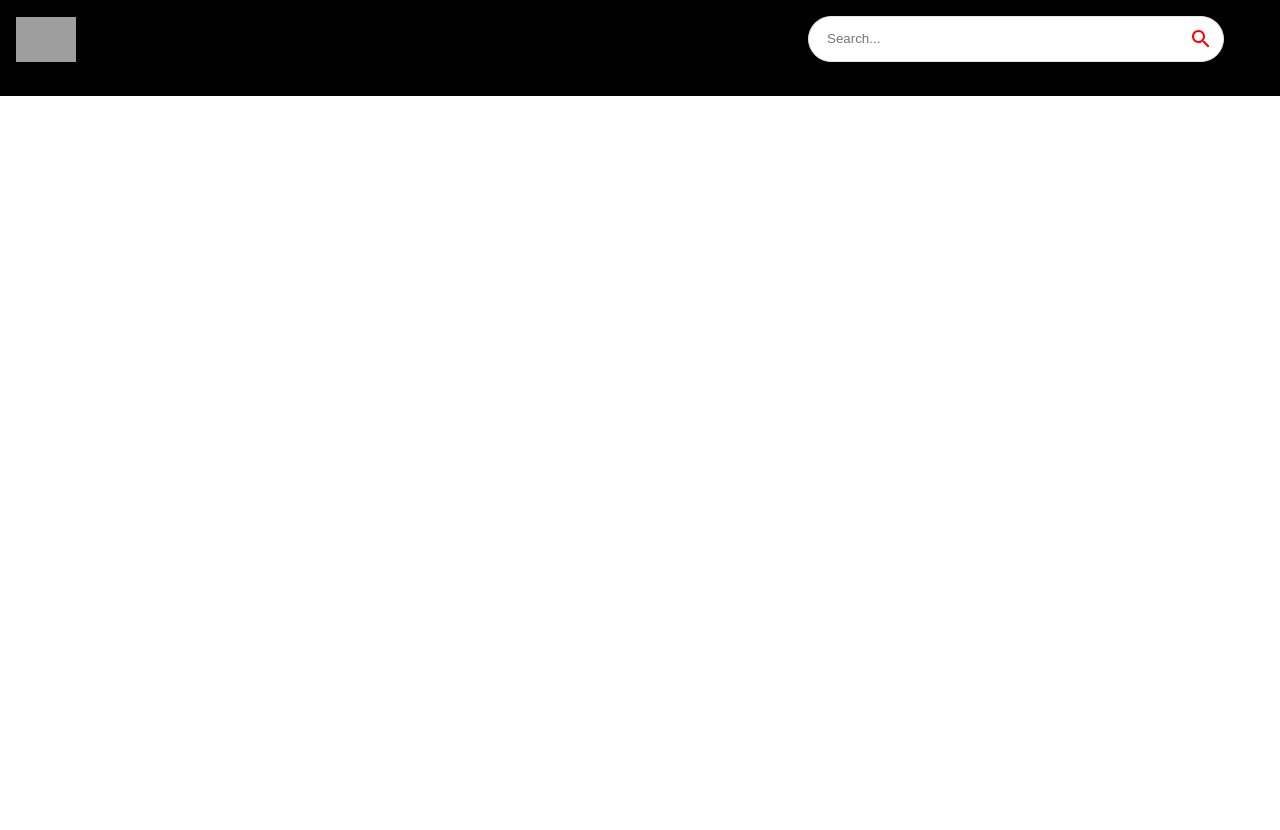
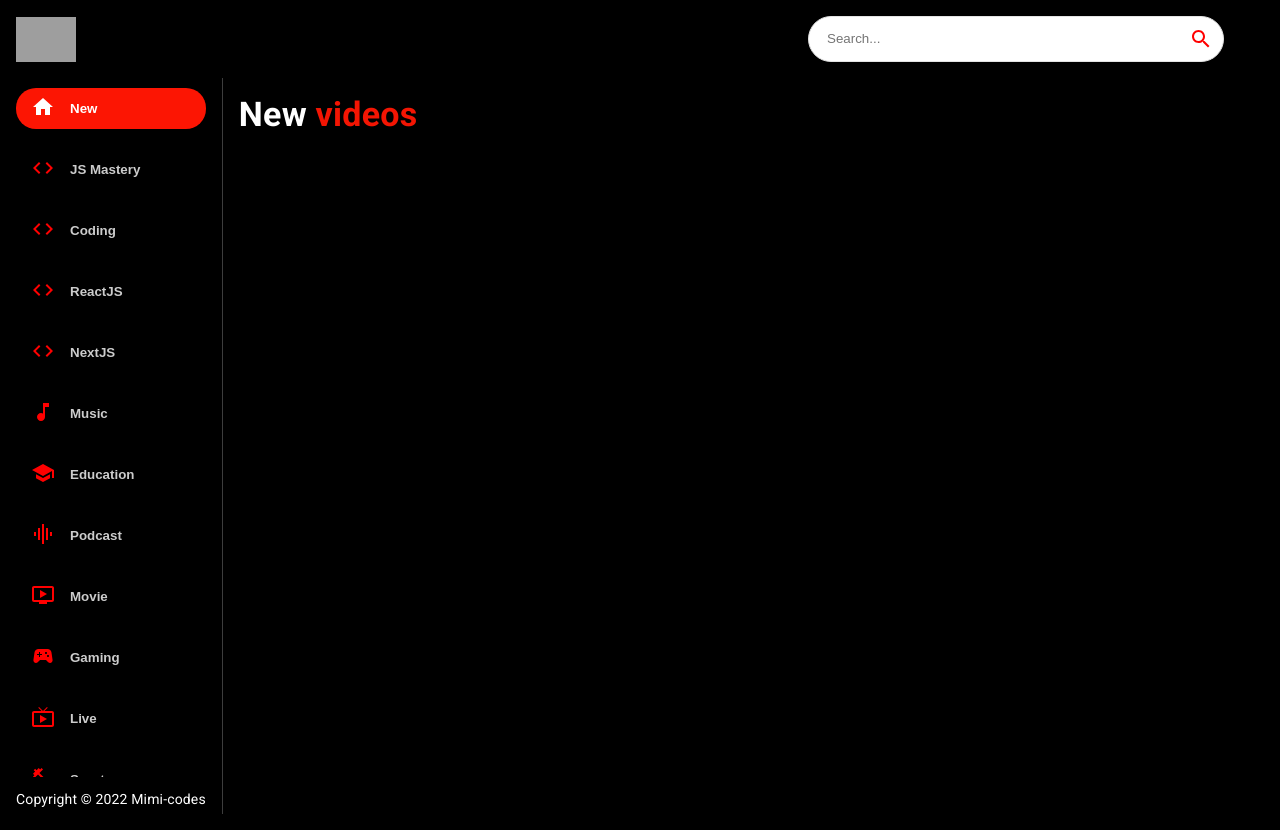
Before and after one commit to Mimi-codes/youtube_clone, a React (Create React App) app: page / in a window 1280 px wide. Before the commit the page ends 800 px from the top, so only its background shows below. Built offline with nearby package versions, Linux system fonts and the light colour scheme; grey boxes are pictures that could not be loaded.

Commit message:
added the sidebar component

```diff
--- a/src/components/Feed.jsx
+++ b/src/components/Feed.jsx
@@ -1,8 +1,32 @@
-import React from 'react'
+import {useState, useEffect} from 'react'
+import { Box, Stack, Typography } from '@mui/material'
+import { Sidebar, Videos } from './'
+
 
 const Feed = () => {
   return (
-    <div>Feed</div>
+    <Stack sx={{ flexDirection: { sx: "column", md: "row" } }}>
+    <Box sx={{ height: { sx: "auto", md: "92vh" }, borderRight: "1px solid #3d3d3d", px: { sx: 0, md: 2 } }}>
+ <Sidebar />
+
+ <Typography className="copyright" variant="body2" sx={{ mt: 1.5, color: "#fff", }}>
+          Copyright © 2022 Mimi-codes
+        </Typography>
+        </Box>
+
+<Box p={2} sx={{overflowY: 'auto', height: '90vh', flex: 2}}>
+  <Typography variant='h4' fontWeight='bold' mb={2} sx={{
+    color:'white'
+  }}>
+   New <span style={{color: '#f31503'}}>videos</span>
+  </Typography>
+
+<Videos videos={[]} />
+
+</Box>
+
+      </Stack>
+
   )
 }
 
--- /dev/null
+++ b/src/components/Sidebar.jsx
@@ -0,0 +1,34 @@
+import React from 'react'
+import { Stack } from '@mui/material'
+import { categories } from '../utils/constants'
+
+
+const selectedCategory = 'New';
+
+const Sidebar = () =>  (
+<Stack
+direction='row'
+sx={{
+    overflowY: 'auto',
+    height: {sx: 'auto', md: '95%'},
+    flexDirection: {  md: 'column' },
+    }}>
+{categories.map((category) => (
+    <button className='category-btn'
+    style={{
+        background: category.name === selectedCategory && '#fc1503',
+        color: 'white'
+    }}
+    key={category.name}
+    >
+        <span style ={{color: category.name === selectedCategory ? 'white' : 'red', marginRight: '15px'}}>{category.icon}</span>
+        <span style= {{opacity: category.name === selectedCategory ? '1' : '0.8' }}>{category.name}</span>
+    </button>
+))}
+
+    </Stack>
+
+  )
+
+
+export default Sidebar; //rendered in Feed.jsx
--- /dev/null
+++ b/src/components/Videos.jsx
@@ -0,0 +1,9 @@
+import React from 'react'
+
+const Videos = () => {
+  return (
+    <div>Videos</div>
+  )
+}
+
+export default Videos;//rendered in Feed.jsx
--- a/src/components/index.js
+++ b/src/components/index.js
@@ -4,3 +4,5 @@
 export {default as SearchFeed } from './SearchFeed';
 export {default as VideoDetail } from './VideoDetail';
 export {default as SearchBar } from './SearchBar';
+export {default as Sidebar } from './Sidebar';
+export {default as Videos } from './Videos';
```
Also changed, not shown: src/components/ChannelDetail.jsx (+4 -3 lines), src/utils/fetchFromAPI.js (added, +14 -0 lines), 1 other file (tests, documents, lock files or other folders).
